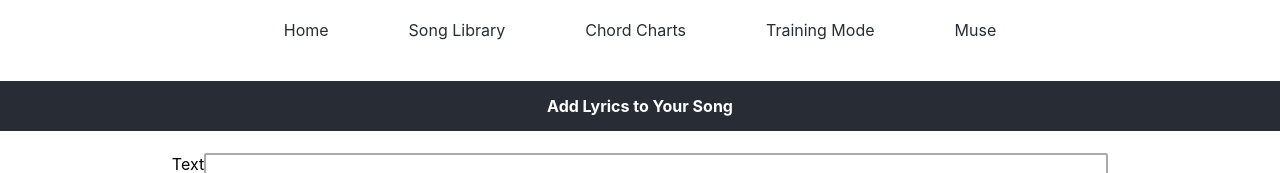
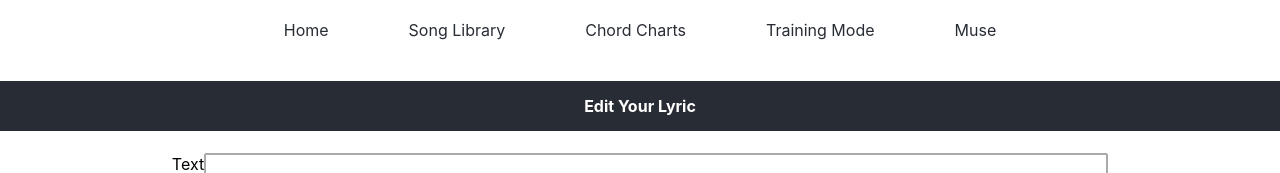
Before and after one commit to allisonkadel/musicality, a React (Create React App) app in the folder musicality-client/: page /songs/1/lyrics/1/edit in a window 1280 px wide. Shown: the top 173 px of the page. Built offline with nearby package versions, Linux system fonts and the light colour scheme.

Commit message:
hardcode songId temporarily in updateSong call from EditLyric component and build update controller action for lyrics

```diff
--- a/musicality-client/src/actions/lyrics.js
+++ b/musicality-client/src/actions/lyrics.js
@@ -91,6 +91,7 @@ export const destroyLyric = (songId, id) => {
 
 export const updateLyric = (songId, lyric) => {
     return dispatch => {
+        debugger
         dispatch(postLyric())
         return fetch(`http://192.168.1.31:3000/api/v1/songs/${songId}/lyrics/${lyric.id}`,{
             method: 'PUT',
--- a/musicality-client/src/components/lyrics/EditLyric.js
+++ b/musicality-client/src/components/lyrics/EditLyric.js
@@ -15,14 +15,14 @@ class EditLyric extends Component {
 
     handleOnSubmit = event => {
         event.preventDefault();
-        this.props.updateLyric(this.props.songId, this.props.lyricFormData)
+        this.props.updateLyric(5, this.props.lyricFormData)
     }
 
     render() {
         const { text, chord } = this.props.lyricFormData;
         return (
             <div className='Songs-form'>
-                <h4 className='Form-header'>Add Lyrics to Your Song</h4>
+                <h4 className='Form-header'>Edit Your Lyric</h4>
                 <form onSubmit={this.handleOnSubmit}>
                     <div>
                         <label>Text</label>
```
Also changed, not shown: 1 other file (tests, documents, lock files or other folders).
